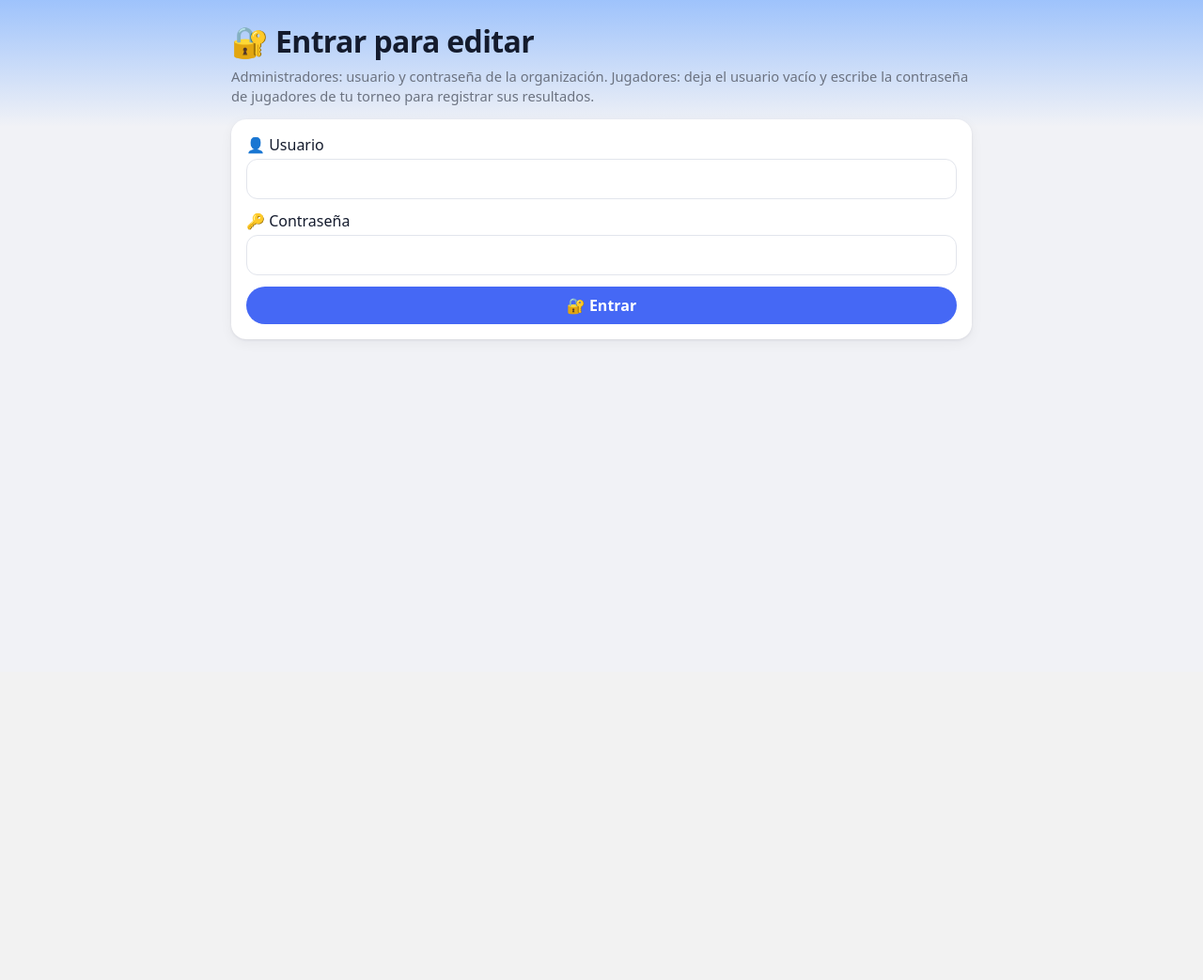
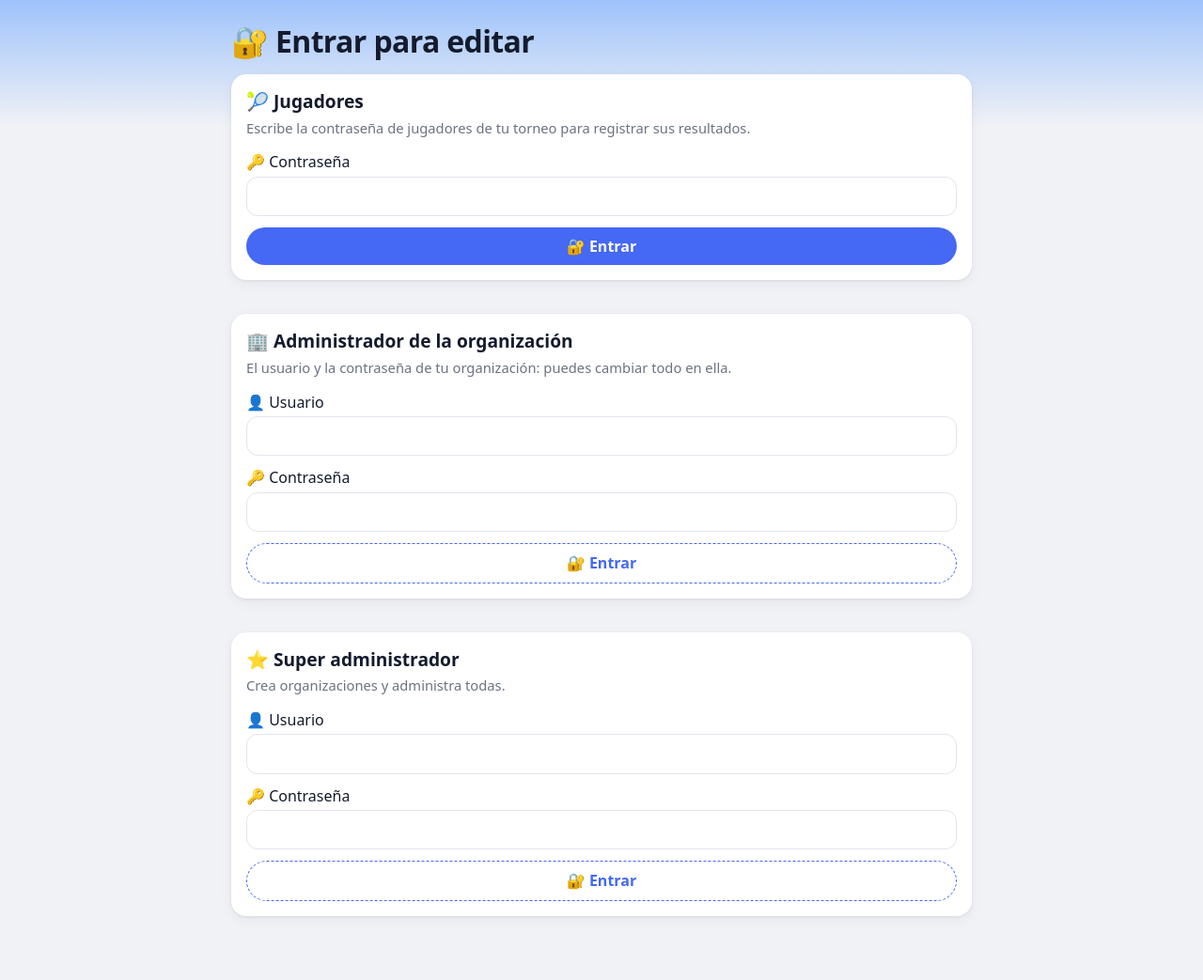
Before and after one commit to Sorrycion/PadelScore, a FastAPI app: page /login in a window 1280 px wide. Shown: the part 85-1128 px from the top of the page at 94% size. Before the commit the page ends 448 px from the top, so only its background shows below. Run offline with FastAPI, Linux system fonts and the light colour scheme.

Commit message:
Login sections per role; super admins see and change org admin credentials
The login page has separate sections for players, organization admins and
super admins, and each only accepts its own kind of login. The /orgs page
shows every organization's admin user and password (kept readable for super
admins in organizations.admin_password_plain) and lets super admins change
both.

Co-Authored-By: Claude Opus 5.5 <noreply@anthropic.com>

```diff
--- a/app/db.py
+++ b/app/db.py
@@ -14,12 +14,14 @@ ORG = ContextVar("org", default=None)
 
 SCHEMA = """
 -- A club or group of friends. Its admin logs in with admin_user and the password
--- (a hash, see orgs.py); `secret` signs its cookies.
+-- (a hash, see orgs.py); admin_password_plain keeps it readable for super admins
+-- (NULL for passwords set before it existed). `secret` signs its cookies.
 CREATE TABLE IF NOT EXISTS organizations (
     id INTEGER PRIMARY KEY AUTOINCREMENT,
     name TEXT NOT NULL UNIQUE COLLATE NOCASE,
     admin_user TEXT NOT NULL UNIQUE COLLATE NOCASE,
     admin_password TEXT NOT NULL,
+    admin_password_plain TEXT,
     secret TEXT NOT NULL
 );
 
@@ -161,6 +163,9 @@ def add_organizations(conn):
     if "organization_id" not in {r["name"] for r in conn.execute("PRAGMA table_info(tournaments)")}:
         conn.execute("ALTER TABLE tournaments ADD COLUMN "
                      "organization_id INTEGER REFERENCES organizations(id)")
+    if "admin_password_plain" not in {r["name"] for r in
+                                      conn.execute("PRAGMA table_info(organizations)")}:
+        conn.execute("ALTER TABLE organizations ADD COLUMN admin_password_plain TEXT")
 
 
 def add_rule_types(conn):
--- a/app/i18n.py
+++ b/app/i18n.py
@@ -338,13 +338,19 @@ TEXT = {
     "login": {"es": "🔐 Entrar", "en": "🔐 Log in"},
     "logout": {"es": "🚪 Salir", "en": "🚪 Log out"},
     "login_title": {"es": "🔐 Entrar para editar", "en": "🔐 Log in to edit"},
-    "login_hint": {"es": "Administradores: usuario y contraseña de la organización. Jugadores: "
-                         "deja el usuario vacío y escribe la contraseña de jugadores de tu "
-                         "torneo para registrar sus resultados.",
-                   "en": "Admins: the organization's user and password. Players: leave the user "
-                         "empty and type your tournament's player password to enter its "
-                         "results."},
     "username": {"es": "👤 Usuario", "en": "👤 User"},
+    "login_player": {"es": "🎾 Jugadores", "en": "🎾 Players"},
+    "login_player_hint": {"es": "Escribe la contraseña de jugadores de tu torneo para "
+                                "registrar sus resultados.",
+                          "en": "Type your tournament's player password to enter its results."},
+    "login_admin": {"es": "🏢 Administrador de la organización", "en": "🏢 Organization admin"},
+    "login_admin_hint": {"es": "El usuario y la contraseña de tu organización: puedes cambiar "
+                               "todo en ella.",
+                         "en": "Your organization's user and password: you can change everything "
+                               "in it."},
+    "login_super": {"es": "⭐ Super administrador", "en": "⭐ Super admin"},
+    "login_super_hint": {"es": "Crea organizaciones y administra todas.",
+                         "en": "Creates organizations and manages all of them."},
 
     # Organizations
     "enter_title": {"es": "🏢 Entrar a una organización", "en": "🏢 Enter an organization"},
@@ -372,6 +378,10 @@ TEXT = {
     "admin_password": {"es": "🔑 Contraseña del administrador", "en": "🔑 Admin password"},
     "new_admin_password": {"es": "Nueva contraseña del administrador",
                            "en": "New admin password"},
+    "change_admin": {"es": "Cambiar usuario o contraseña", "en": "Change user or password"},
+    "keep_password": {"es": "Vacío = no cambiarla", "en": "Empty = keep it"},
+    "password_unknown": {"es": "No se conoce (se guardó antes); cámbiala para verla.",
+                         "en": "Unknown (saved earlier); change it to see it."},
     "no_orgs": {"es": "Todavía no hay organizaciones.", "en": "No organizations yet."},
     "err_org_fields": {"es": "Escribe el nombre, el usuario y la contraseña.",
                        "en": "Type the name, the user and the password."},
--- a/app/main.py
+++ b/app/main.py
@@ -393,24 +393,28 @@ def login_page(request: Request, next: str = "/"):
 
 @app.post("/login")
 def login(request: Request, username: str = Form(""), password: str = Form(""),
-          next: str = Form("/")):
-    """With a user: a super admin, or an organization's admin (who enters it too).
-    Without one: a tournament's player password, which logs in its players (one cookie
-    per tournament whose password it is) in the organization being viewed, or in the
-    one of that tournament if none is."""
+          next: str = Form("/"), role: str = Form("")):
+    """The login page has a section per `role`: "super" (a super admin), "admin" (an
+    organization's admin, who enters it too) and "player": a tournament's player
+    password, which logs in its players (one cookie per tournament whose password it is)
+    in the organization being viewed, or in the one of that tournament if none is.
+    Without a role, a user means a super admin or an admin, and no user a player."""
     cookie = cookie_options(request)
+    if role == "player":
+        username = ""
     failed = templates.TemplateResponse(request, "login.html", {
         "next": safe_next(next), "username": username, "error": "err_wrong_password",
+        "role": role or ("admin" if username.strip() else "player"),
     }, status_code=401)
     with db.connect() as conn:
         if username.strip():
-            admin = password and auth.super_login(conn, username, password)
+            admin = password and role != "admin" and auth.super_login(conn, username, password)
             if admin:
                 response = redirect(safe_next(next) if next not in ("", "/") else
                                     "/" if auth.current_org(request) else "/orgs")
                 response.set_cookie(auth.SUPER_COOKIE, auth.super_cookie(admin), **cookie)
                 return response
-            org = password and auth.admin_login(conn, username, password)
+            org = password and role != "super" and auth.admin_login(conn, username, password)
             if not org:
                 time.sleep(1)  # slow down password guessing
                 return failed
@@ -448,10 +452,11 @@ def logout(request: Request):
 
 @app.get("/orgs", response_class=HTMLResponse, dependencies=SUPER)
 def orgs_page(request: Request, error: str | None = None):
-    """Super admins: every organization, to enter one or create a new one."""
+    """Super admins: every organization with its admin's user and password, to enter
+    one, change its admin or create a new one."""
     with db.connect() as conn:
         rows = conn.execute(
-            "SELECT o.id, o.name, o.admin_user, "
+            "SELECT o.id, o.name, o.admin_user, o.admin_password_plain, "
             "(SELECT COUNT(*) FROM tournaments t WHERE t.organization_id = o.id) AS tournaments, "
             "(SELECT COUNT(*) FROM players p WHERE p.organization_id = o.id) AS players "
             "FROM organizations o ORDER BY o.name").fetchall()
@@ -481,16 +486,18 @@ def super_enter(request: Request, org: int):
     return enter_org(request, row)
 
 
-@app.post("/orgs/{org}/password", dependencies=SUPER)
-def super_set_admin_password(org: int, admin_password: str = Form("")):
-    """Super admins: give an organization's admin a new password."""
+@app.post("/orgs/{org}/admin", dependencies=SUPER)
+def super_set_admin(org: int, admin_user: str = Form(""), admin_password: str = Form("")):
+    """Super admins: change an organization's admin user and (if typed) password."""
     with db.connect() as conn:
-        row = conn.execute("SELECT * FROM organizations WHERE id = ?", (org,)).fetchone()
-        if row is None:
+        if not conn.execute("SELECT 1 FROM organizations WHERE id = ?", (org,)).fetchone():
             raise HTTPException(404, "Organization not found")
-        if not admin_password:
+        if not admin_user.strip():
             return redirect("/orgs?error=err_org_fields")
-        orgs.set_password(conn, row["admin_user"], admin_password)
+        try:
+            orgs.update_admin(conn, org, admin_user, admin_password)
+        except ValueError:
+            return redirect("/orgs?error=err_admin_user_exists")
     return redirect("/orgs")
 
 
--- a/app/static/style.css
+++ b/app/static/style.css
@@ -47,6 +47,15 @@ button.org-pick { width: 100%; display: flex; justify-content: space-between; al
                   gap: 12px; background: none; color: var(--text); font-size: 1.1rem;
                   font-weight: 600; padding: 16px 18px; text-align: left; }
 .org-card .name { font-size: 1.2rem; font-weight: 600; }
+dl.creds { display: grid; grid-template-columns: auto 1fr; gap: 4px 12px; margin: 0; }
+dl.creds dt { color: var(--muted); }
+dl.creds dd { margin: 0; overflow-wrap: anywhere; }
+.org-card details > summary { cursor: pointer; color: var(--muted); }
+.org-card details form { margin-top: 10px; }
+.login-sections { display: grid; gap: 16px; }
+.login-section { margin: 0; }
+.login-section h2 { margin: 0 0 4px; }
+.login-section form.stack { margin-bottom: 0; }
 @media (max-width: 420px) {
   header.topbar { gap: 8px; padding-left: 12px; padding-right: 12px; }
   .brand { font-size: 1.05rem; }
--- a/app/templates/login.html
+++ b/app/templates/login.html
@@ -2,16 +2,31 @@
 {% block title %}{{ _("login") }} · PadelScore{% endblock %}
 {% block content %}
 <h1>{{ _("login_title") }}</h1>
-<p class="muted">{{ _("login_hint") }}</p>
-{% if error %}<p class="error">{{ _(error) }}</p>{% endif %}
-<form method="post" action="/login" class="stack card">
+{% set sections = [
+  ("player", "login_player", "login_player_hint"),
+  ("admin", "login_admin", "login_admin_hint"),
+  ("super", "login_super", "login_super_hint"),
+] %}
+<div class="login-sections">
+  {% for code, title, hint in sections %}
+  <section class="card login-section" id="login-{{ code }}">
+    <h2>{{ _(title) }}</h2>
+    <p class="muted">{{ _(hint) }}</p>
+    {% if error and role == code %}<p class="error">{{ _(error) }}</p>{% endif %}
+    <form method="post" action="/login" class="stack">
       <input type="hidden" name="next" value="{{ next }}">
+      <input type="hidden" name="role" value="{{ code }}">
+      {% if code != "player" %}
       <label>{{ _("username") }}
-    <input name="username" value="{{ username or '' }}" autocomplete="username" autocapitalize="off">
+        <input name="username" value="{{ username if role == code and username else '' }}" autocomplete="username" autocapitalize="off" required>
       </label>
+      {% endif %}
       <label>{{ _("password") }}
-    <input type="password" name="password" autocomplete="current-password" required>
+        <input type="password" name="password" autocomplete="{{ 'off' if code == 'player' else 'current-password' }}" required>
       </label>
-  <button type="submit">{{ _("login") }}</button>
+      <button type="submit"{% if code != "player" %} class="secondary"{% endif %}>{{ _("login") }}</button>
     </form>
+  </section>
+  {% endfor %}
+</div>
 {% endblock %}
```
Also changed, not shown: app/orgs.py (+22 -6 lines), app/templates/orgs.html (+14 -5 lines), tests/test_app.py (+23 -3 lines). Lines whose indentation alone changed are shown as unchanged.
